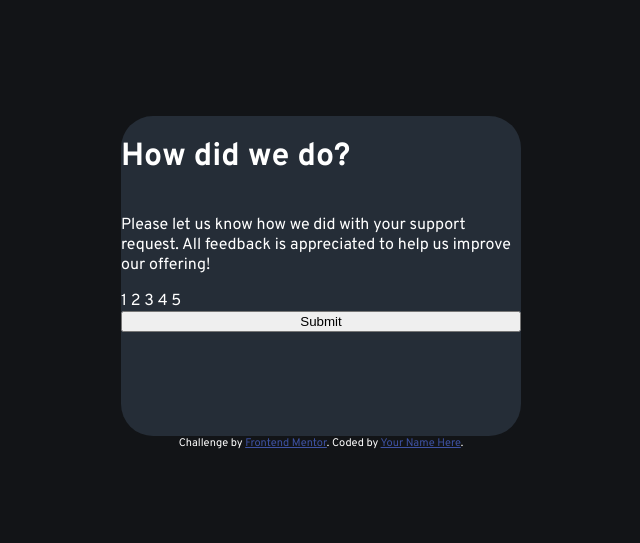
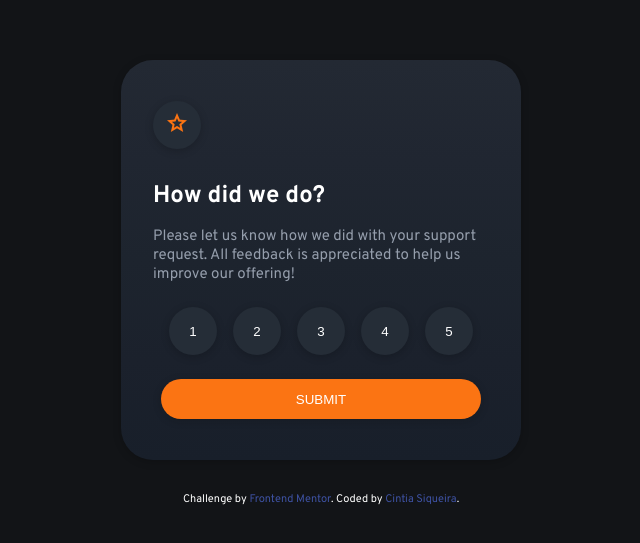
Before and after one commit to ciisiq/challenge-interactive-rating, a plain HTML site: page index.html in a window 1280 px wide. Shown: the part 125-668 px from the top of the page, without its empty margins (327-967 px from the left). Drawn offline with nearby package versions, Linux system fonts and the light colour scheme.

Commit message:
make the first card in css and starting the dom

```diff
--- /dev/null
+++ b/code.js
@@ -0,0 +1,28 @@
+const btnSubmit = document.querySelector(".submit");
+const btn1 = document.getElementById("btn1");
+const btn2 = document.getElementById("btn2");
+const btn3 = document.getElementById("btn3");
+const btn4 = document.getElementById("btn4");
+const btn5 = document.getElementById("btn5");
+const thanksCard = document.getElementById("thanks");
+
+let clicked = false;
+
+function submitRating(value) {
+  clicked = true;
+
+  if (clicked) {
+    console.log("I'm clicked");
+  }
+}
+
+btnSubmit.addEventListener("click", submitRating);
+btn1.addEventListener("click", submitRating(1));
+btn2.addEventListener("click", submitRating(2));
+btn3.addEventListener("click", submitRating(3));
+btn4.addEventListener("click", submitRating(4));
+btn5.addEventListener("click", submitRating(5));
+
+let arrRating = [1, 2, 3, 4, 5];
+
+for (let i = 0; i < arrRating.length; i++) {}
--- a/index.html
+++ b/index.html
@@ -10,6 +10,11 @@
       type="image/png"
       sizes="32x32"
       href="./images/favicon-32x32.png"
+    />
+
+    <link
+      rel="stylesheet"
+      href="https://fonts.googleapis.com/css2?family=Material+Symbols+Outlined:opsz,wght,FILL,GRAD@48,400,1,0"
     />
 
     <link rel="stylesheet" href="styles.css" />
@@ -29,22 +34,36 @@
   </head>
   <body>
     <!-- Rating state start -->
+
     <div class="card-rating">
-      <h1>How did we do?</h1>
+      <button class="favourite">
+        <span class="material-symbols-outlined"> star </span>
+      </button>
+      <div class="text-container">
+        <h1>How did we do?</h1>
 
-      <p>
-        Please let us know how we did with your support request. All feedback is
-        appreciated to help us improve our offering!
-      </p>
-
-      1 2 3 4 5
-
-      <button>Submit</button>
+        <p class="rating-request">
+          Please let us know how we did with your support request. All feedback
+          is appreciated to help us improve our offering!
+        </p>
+      </div>
+      <div class="btn-container">
+        <button id="btn1" class="btn-rating" onclick="submitRating();">
+          1
+        </button>
+        <button id="btn2" class="btn-rating">2</button>
+        <button id="btn3" class="btn-rating">3</button>
+        <button id="btn4" class="btn-rating">4</button>
+        <button id="btn5" class="btn-rating">5</button>
+      </div>
+      <div class="sub-container">
+        <button class="submit">SUBMIT</button>
+      </div>
     </div>
     <!-- Rating state end -->
 
     <!-- Thank you state start -->
-    <div class="card-thanks">
+    <div id="thanks" class="card-thanks">
       <p>You selected</p>
       <!-- Add rating here -->
       <p class="rating">out of 5</p>
@@ -61,8 +80,10 @@
         Challenge by
         <a href="https://www.frontendmentor.io?ref=challenge" target="_blank"
           >Frontend Mentor</a
-        >. Coded by <a href="#">Your Name Here</a>.
+        >. Coded by <a href="#">Cintia Siqueira</a>.
       </div>
     </footer>
+
+    <script src="code.js"></script>
   </body>
 </html>
--- a/styles.css
+++ b/styles.css
@@ -6,6 +6,7 @@
   --Medium-Grey: hsl(216, 12%, 54%);
   --Dark-Blue: hsl(213, 19%, 18%);
   --Very-Dark-Blue: hsl(216, 12%, 8%);
+  --orange: hsl(25, 97%, 53%);
 }
 
 body {
@@ -15,6 +16,7 @@ body {
   height: 100vh;
   width: 100vw;
   display: flex;
+  overflow: hidden;
   align-items: center;
   justify-content: center;
   flex-direction: column;
@@ -24,11 +26,101 @@ body {
 
 .card-rating {
   background-color: var(--Dark-Blue);
+  background-image: linear-gradient(
+    to bottom,
+    #232933,
+    #202631,
+    #1d242e,
+    #1b212c,
+    #181f2a
+  );
+  box-shadow: rgba(0, 0, 0, 0.2) 0px 2px 8px 0px;
   display: flex;
   flex-direction: column;
+  justify-content: center;
   border-radius: 2rem;
   width: 25rem;
-  height: 20rem;
+  height: 25rem;
+}
+
+.favourite {
+  border-radius: 100%;
+  background-color: var(--Dark-Blue);
+  border: none;
+  box-shadow: rgba(0, 0, 0, 0.2) 0px 2px 8px 0px;
+  color: var(--orange);
+  height: 3rem;
+  width: 3rem;
+  cursor: pointer;
+  margin-left: 2rem;
+  margin-bottom: 1rem;
+}
+
+.text-container {
+  margin-left: 2rem;
+  margin-right: 2rem;
+}
+
+h1 {
+  font-size: 24px;
+  font-weight: 700;
+}
+
+.rating-request {
+  font-size: 15px;
+  font-weight: lighter;
+  color: var(--Light-Grey);
+}
+
+.btn-container {
+  display: flex;
+  justify-content: center;
+  align-items: center;
+  width: 100%;
+}
+
+.btn-rating {
+  border-radius: 100%;
+  background-color: var(--Dark-Blue);
+  border: none;
+  box-shadow: rgba(0, 0, 0, 0.2) 0px 2px 8px 0px;
+  color: var(--White);
+  height: 3rem;
+  width: 3rem;
+  cursor: pointer;
+  margin: 0.5rem;
+}
+
+.btn-rating:active {
+  background-color: var(--Light-Grey);
+}
+
+.btn-rating:hover {
+  background-color: var(--orange);
+}
+
+.sub-container {
+  display: flex;
+  align-items: center;
+  justify-content: center;
+}
+
+.submit {
+  background-color: var(--orange);
+  border: none;
+  width: 20rem;
+  height: 2.5rem;
+  border-radius: 2rem;
+  color: var(--White);
+  cursor: pointer;
+  box-shadow: rgba(16, 16, 16, 0.2) 0px 2px 8px 0px;
+  margin-top: 1rem;
+}
+
+.submit:hover,
+.submit:active {
+  background-color: var(--White);
+  color: var(--orange);
 }
 /* -------- Rating state end ---------- */
 
@@ -40,4 +132,18 @@ body {
 /* -------- Thank you state end ------- */
 
 /* --------- Footer Start ---------- */
+
+footer {
+  margin-top: 2rem;
+}
+
+a:link {
+  color: var(--orange);
+  text-decoration: none;
+}
+
+a:visited {
+  color: var(--Light-Grey);
+  text-decoration: none;
+}
 /* --------- Footer ends ---------- */
```
